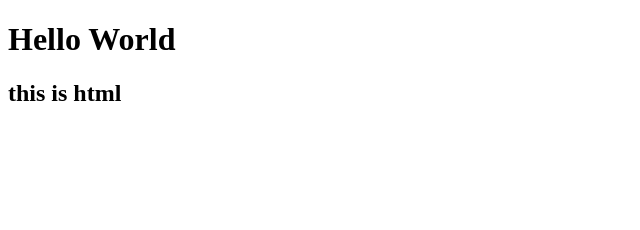
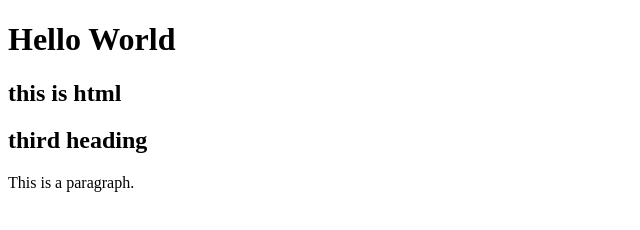
Before and after one commit to raza404y/dfs, a plain HTML site: page index.html in a window 1280 px wide. Shown: the whole page, without its empty margins (0-640 px from the left). Drawn offline with Linux system fonts and the light colour scheme.

Commit message:
third commit

```diff
--- a/index.html
+++ b/index.html
@@ -8,5 +8,7 @@
 <body>
     <h1>Hello World</h1>
     <h2>this is html</h2>
+    <h2>third heading</h2>
+    <p>This is a paragraph.</p>
 </body>
 </html>
```
